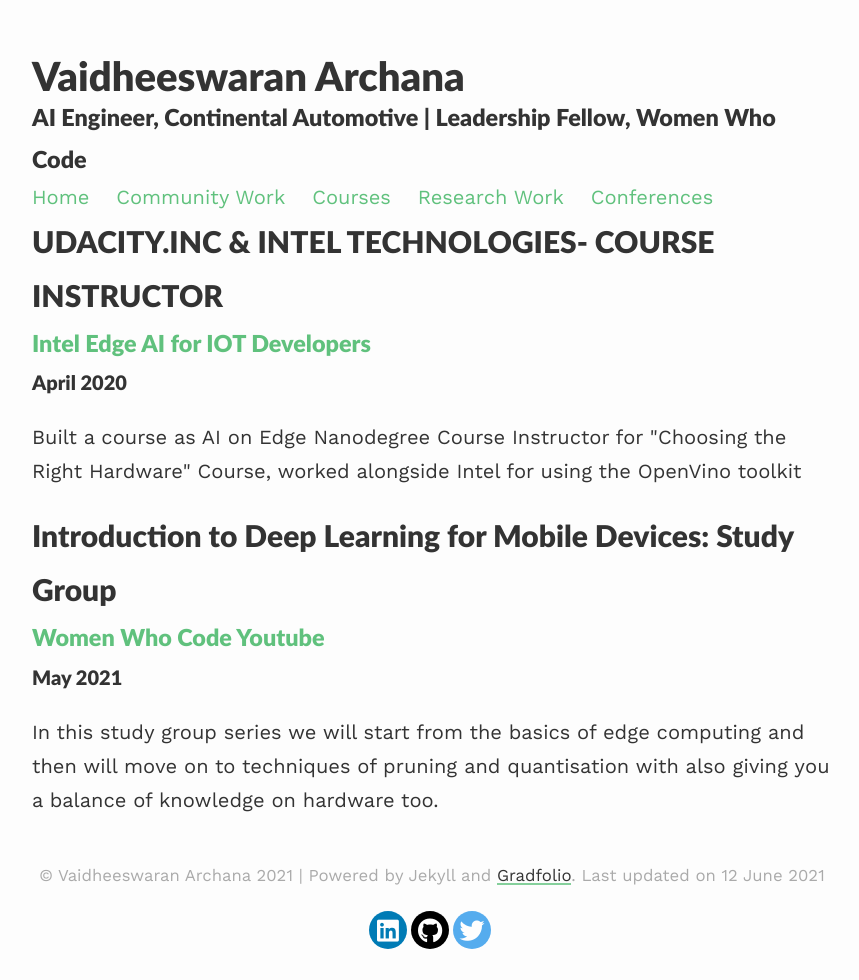
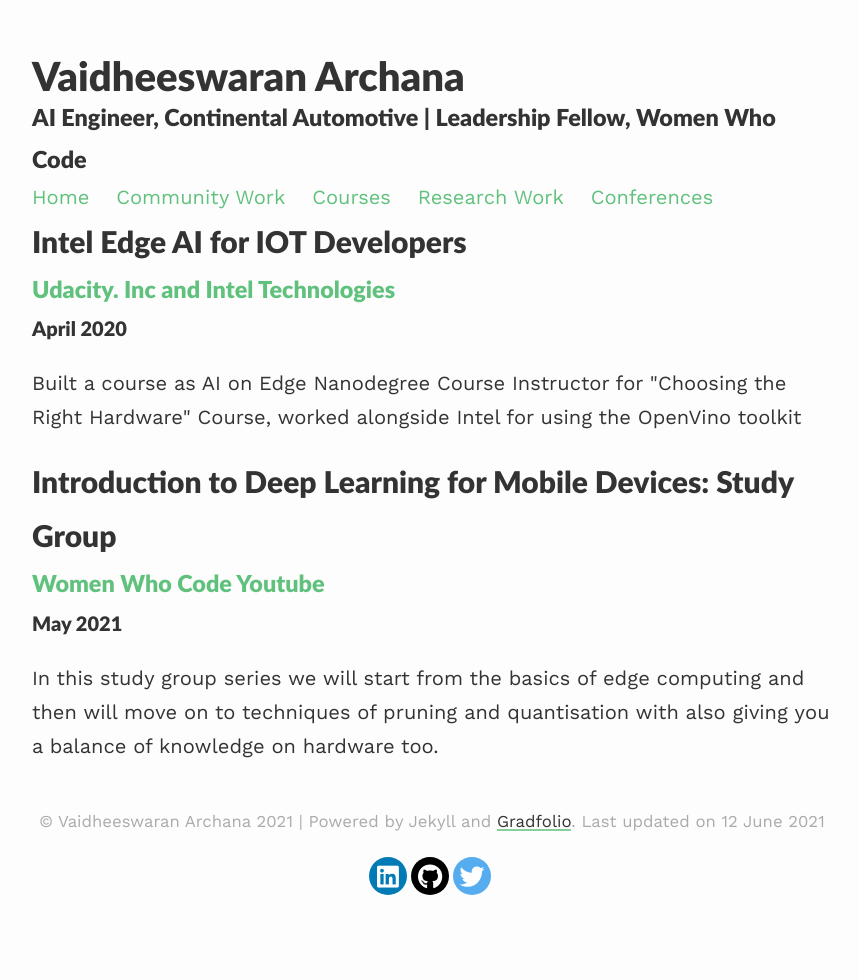
Before and after one commit to varchanaiyer/gradportfolio, a Jekyll site: the page built from courses/index.html, in a window 1280 px wide. Shown: the whole page, without its empty margins (208-1067 px from the left). Built offline with Jekyll 4.4.1, drawn with Linux system fonts in a browser that asks for light colours; nearby versions of some CDN libraries.

Commit message:
Update index.html

```diff
--- a/courses/index.html
+++ b/courses/index.html
@@ -4,8 +4,8 @@
 
 
 
-<h2>UDACITY.INC & INTEL TECHNOLOGIES- COURSE INSTRUCTOR</h2>
-<h3><a href="https://www.udacity.com/course/intel-edge-ai-for-iot-developers-nanodegree--nd131">Intel Edge AI for IOT Developers</a></h3>
+<h2>Intel Edge AI for IOT Developers</h2>
+<h3><a href="https://www.udacity.com/course/intel-edge-ai-for-iot-developers-nanodegree--nd131">Udacity. Inc and Intel Technologies</a></h3>
 <h4>April 2020</h4>
    <p>Built a course as AI on Edge Nanodegree Course Instructor for "Choosing the Right Hardware" Course, worked alongside Intel for using the OpenVino toolkit </p>
 
```
